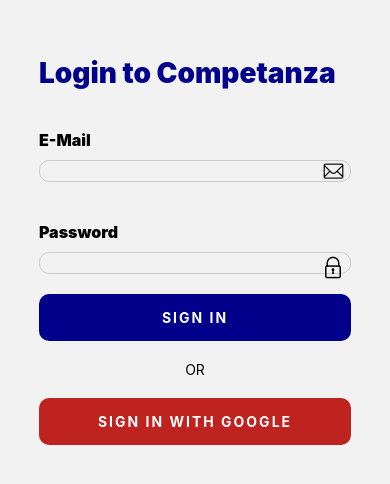
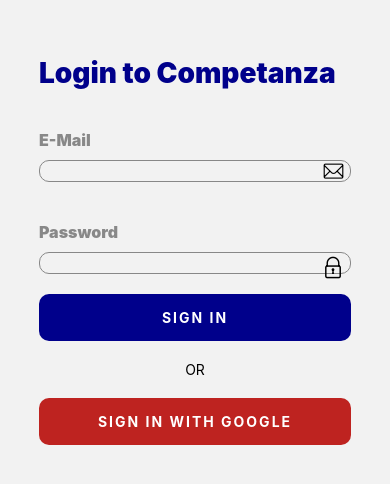
Before and after one commit to Gaurav-Barde/Competanza-Test, a React Native app: screen /LoginScreen in a window 390 px wide. Shown: the part 162-646 px from the top of the page. Built offline with nearby package versions, Linux system fonts and the light colour scheme; what @react-native-google-signin/google-signin would draw is missing.

Commit message:
Resolved Color Issues

```diff
--- a/src/Components/UserInput.js
+++ b/src/Components/UserInput.js
@@ -17,7 +17,7 @@
     <View style={styles.emailContainer}>
       <Text style={styles.label}>{label}</Text>
       <TextInput
-        style={[styles.input, {borderColor: isFocused ? 'darkblue' : '#ccc'}]}
+        style={[styles.input, {borderColor: isFocused ? 'darkblue' : '#888'}]}
         secureTextEntry={secureTextEntry}
         value={value}
         spellCheck={false}
@@ -47,15 +47,16 @@
   },
   input: {
     borderWidth: 1.5,
-    borderColor: '#ccc',
     borderRadius: 10,
     paddingHorizontal: 15,
     fontSize: 16,
+    color: '#111',
   },
   label: {
     marginBottom: 10,
     fontWeight: '900',
     fontSize: 16,
+    color: '#888',
   },
   icon: {
     position: 'absolute',
```
